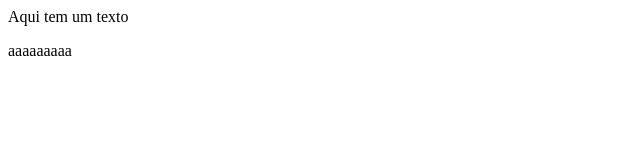
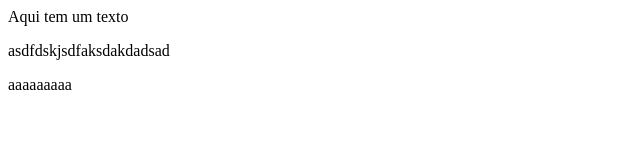
Before and after one commit to PatrickComitre/AULA_09062018, a plain HTML site: page index.html in a window 1280 px wide. Shown: the whole page, without its empty margins (0-640 px from the left). Drawn offline with Linux system fonts and the light colour scheme.

Commit message:
Commit Diego 2

```diff
--- a/index.html
+++ b/index.html
@@ -3,6 +3,7 @@
 	</head>
 	<body>
 		<p>Aqui tem um texto</p>
+		asdfdskjsdfaksdakdadsad
 		<p>aaaaaaaaa</p>
 	</body>
 </html>
```
